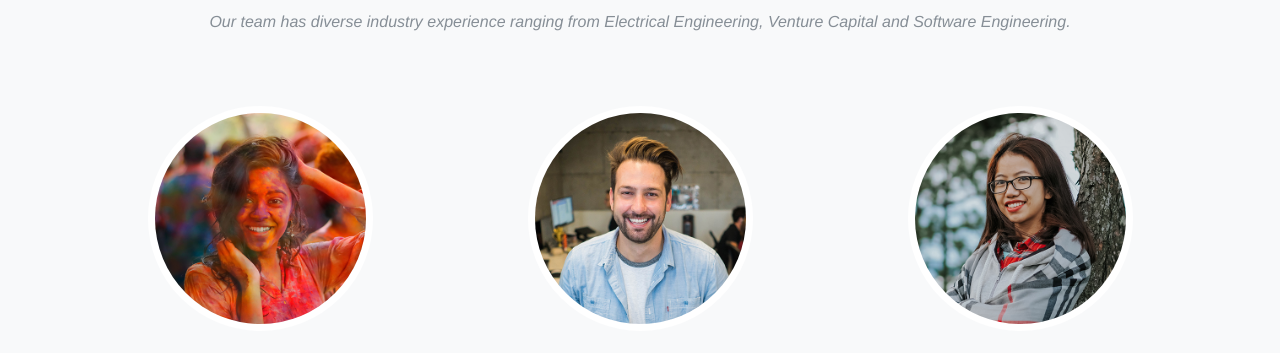
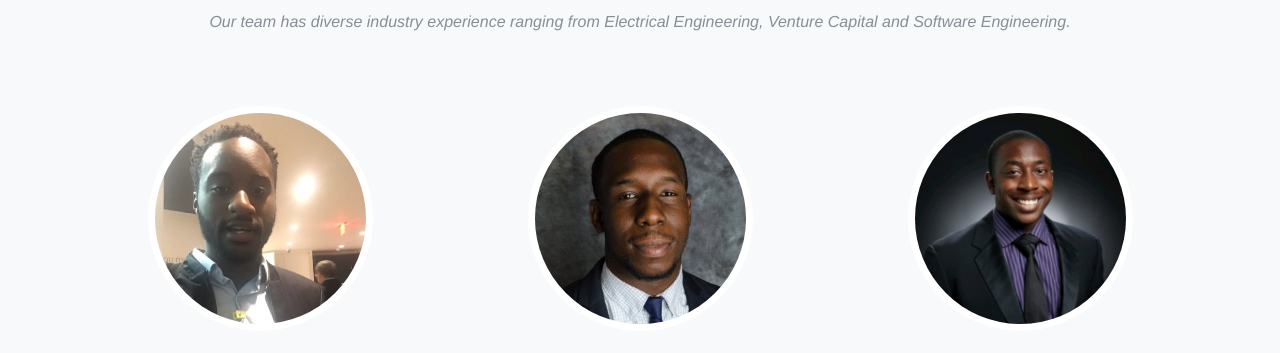
Before and after one commit to jnnabugwu/BoltWallet, a website with bundled scripts: page index.html in a window 1280 px wide. Shown: the part 3104-3457 px from the top of the page. Built offline with nearby package versions, Linux system fonts and the light colour scheme; a web font is replaced by a local one.

Commit message:
added profile pics

```diff
--- a/index.html
+++ b/index.html
@@ -297,7 +297,7 @@
         <div class="row">
           <div class="col-sm-4">
             <div class="team-member">
-              <img class="mx-auto rounded-circle" src="img/team/1.jpg" alt="">
+              <img class="mx-auto rounded-circle" src="img/team/isaProfilePic.jpg" alt="">
               <h4>Isa Weaver</h4>
               <p class="text-muted">CEO</p>
               <ul class="list-inline social-buttons">
@@ -321,7 +321,7 @@
           </div>
           <div class="col-sm-4">
             <div class="team-member">
-              <img class="mx-auto rounded-circle" src="img/team/2.jpg" alt="">
+              <img class="mx-auto rounded-circle" src="img/team/cFPP.jpg" alt="">
               <h4>Calvin Francis</h4>
               <p class="text-muted">COO</p>
               <ul class="list-inline social-buttons">
@@ -345,7 +345,7 @@
           </div>
           <div class="col-sm-4">
             <div class="team-member">
-              <img class="mx-auto rounded-circle" src="img/team/3.jpg" alt="">
+              <img class="mx-auto rounded-circle" src="img/team/jNPP.jpg" alt="">
               <h4>Jordan Nnabugwu</h4>
               <p class="text-muted">CTO</p>
               <ul class="list-inline social-buttons">
```
Also changed, not shown: img/team/1.jpg (deleted), img/team/2.jpg (deleted), img/team/3.jpg (deleted), img/team/cFPP.jpg (added), img/team/isaProfilePic.jpg (added), img/team/jNPP.jpg (added).
